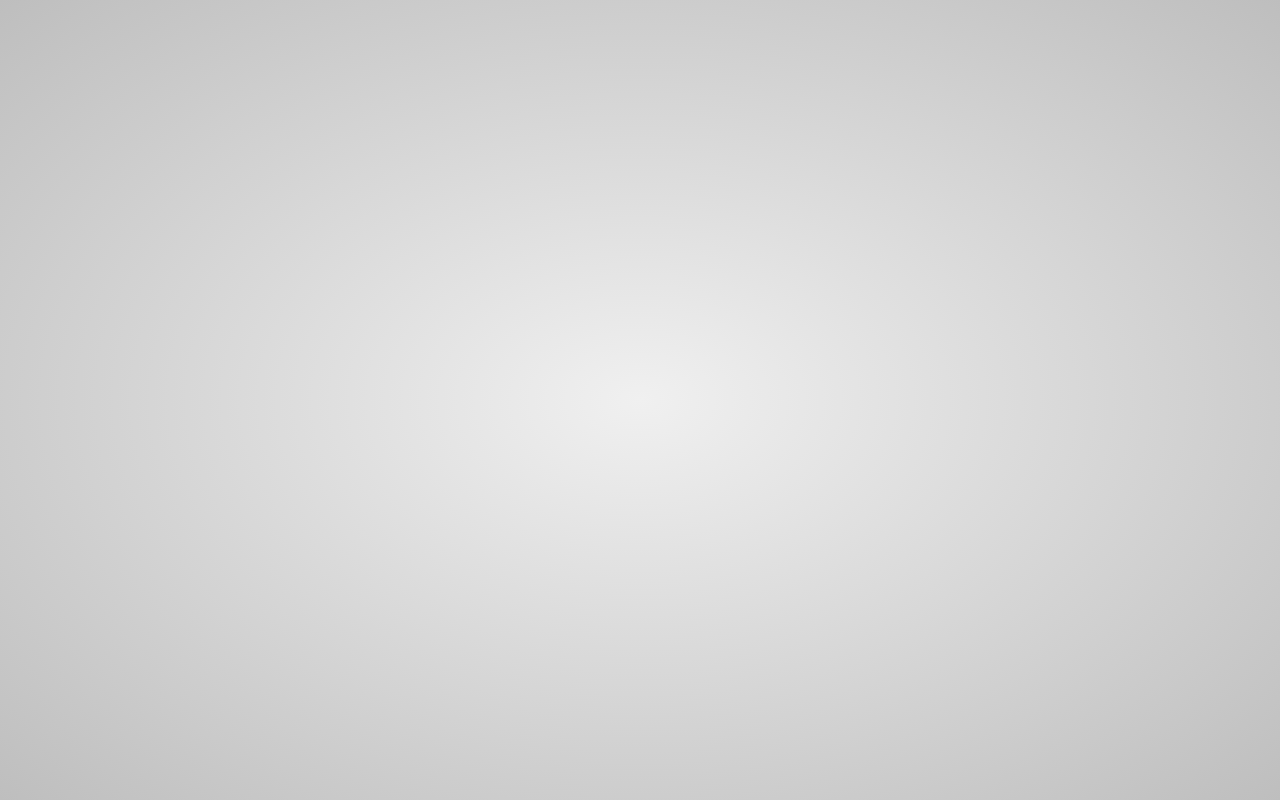
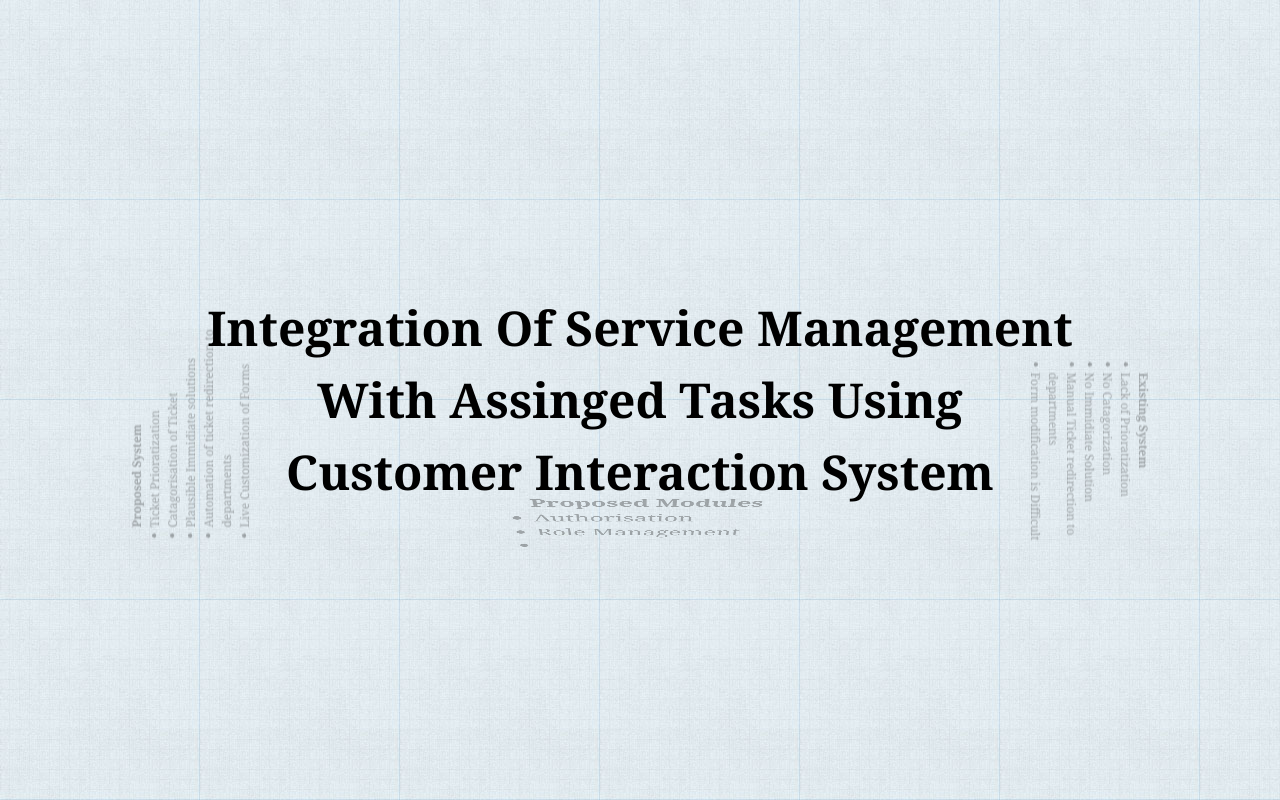
Before and after one commit to gautamk/Project-Review-Presentations, a plain HTML site: page 0th-Review/index.html in a window 1280 px wide. Drawn offline with Linux system fonts and the light colour scheme.

Commit message:
Preparing 0th review presentation v2

```diff
--- a/0th-Review/index.html
+++ b/0th-Review/index.html
@@ -5,8 +5,19 @@
 <html lang="en">
 <head>
     <meta charset="utf-8" />
-    <title>Integration of service management with assigned tasks using issue tracking System</title>
-    <link href="css/impress-demo.css" rel="stylesheet" />
+    <title>INTEGRATION OF SERVICE MANAGEMENT WITH ASSIGNED TASKS USING Customer Interaction System</title>
+    <link rel="stylesheet" href="css/impress-demo.css" >
+    <style>
+        body{
+            background-image:url('images/bg.jpg');
+        }
+        #title{
+            text-align:center;
+            text-transform:capitalize;
+
+        }
+        ul {list-style-type: disc;}
+    </style>
 </head>
 <body>
 <!--
@@ -21,12 +32,12 @@
     will also get fallback styles.
 
 -->
-<div id="impress" class="impress-not-supported">
+<div id="impress" >
+    <div id="title" class="step " data-x="0" data-y="0" data-scale="20" >
+        <strong>integration of service management with assinged tasks using
+        <br>Customer Interaction System</strong>
+    </div>
 
-    <div class="fallback-message">
-        <p>Your browser <b>doesn't support the features required</b> by impress.js, so you are presented with a simplified version of this presentation.</p>
-        <p>For the best experience please use the latest <b>Chrome</b> or <b>Safari</b> browser. Firefox 10 (to be released soon) will also handle it.</p>
-    </div>
 
     <!--
         Here is where interesting thing start to happen.
@@ -43,7 +54,40 @@
 
         It will not be rotated or scaled.
     -->
-
+    <div id="exsisting-system" class="step" data-x="9000" data-y="1500" data-z=""
+        data-rotate-x=""  data-rotate-y="" data-rotate-z="" data-rotate="90"
+        data-scale="5" >
+        <strong>Existing System</strong>
+        <ul>
+            <li>Lack of Prioratization</li>
+            <li>No Catagorization</li>
+            <li>No Immidiate Solution</li>
+            <li>Manual Ticket redirection to departments</li>
+            <li>Form modification is Difficult</li>
+        </ul>
+    </div>
+    <div id="proposed-system" class="step " data-x="-9000" data-y="500" data-z=""
+        data-rotate-x=""  data-rotate-y="" data-rotate-z="" data-rotate="-90"
+        data-scale="5" >
+        <strong>Proposed System</strong>
+        <ul>
+            <li>Ticket Prioratization</li>
+            <li>Catagorisation of Ticket</li>
+            <li>Plausible Immidiate solutions</li>
+            <li>Automation of ticket redirection to departments</li>
+            <li>Live Customization of Forms</li>
+        </ul>
+    </div>
+    <div id="technical-features" class="step " data-x="2000" data-y="2500" data-z=""
+        data-rotate-x="-60"  data-rotate-y="" data-rotate-z="" data-rotate=""
+        data-scale="10" >
+        <strong>Proposed Modules</strong>
+        <ul>
+            <li>Authorisation</li>
+            <li>Role Management</li>
+            <li>
+        </ul>
+    </div>
     <!--
         So to make a summary of all the possible attributes used to position presentation steps, we have:
 
@@ -54,7 +98,7 @@
             are exactly the same;
         * `data-scale` -- defines the scale of step element; default value is 1
     -->
-    <div id="overview" class="step" data-x="3000" data-y="1500" data-scale="25">
+    <div id="overview" class="step" data-x="3000" data-y="1500" data-scale="50">
 
     </div>
 
@@ -72,9 +116,6 @@
 
     This class is used by this hint below. Check CSS file to see how it's shown with delayed CSS animation.
 -->
-<div class="hint">
-    <p>Use a spacebar or arrow keys to navigate</p>
-</div>
 
 
 <!--
```
Also changed, not shown: 0th-Review/images/bg.jpg (added).
